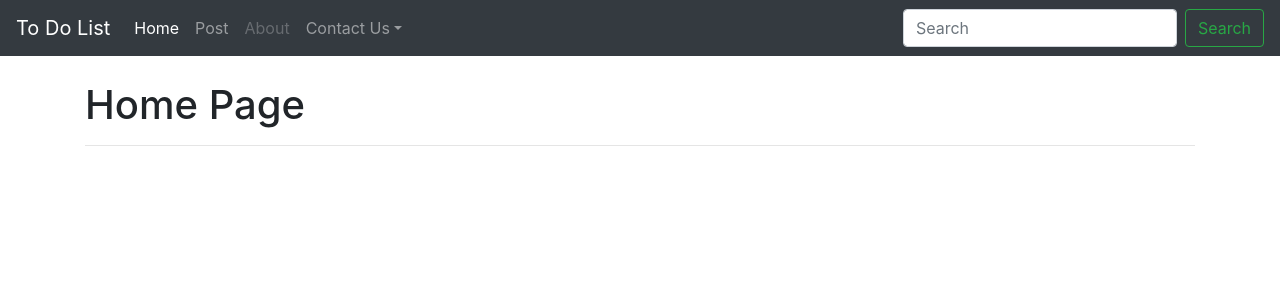
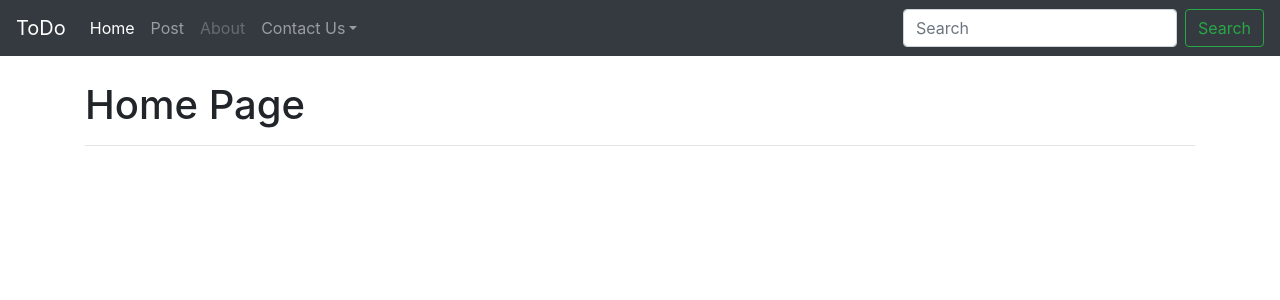
Before and after one commit to ThriledLokki983/cs50-2021, a Flask app: page / in a window 1280 px wide. Shown: the top 300 px of the page. Run offline with Flask 2, Linux system fonts and the light colour scheme; some libraries are stand-ins or nearby versions.

Commit message:
made some new changes

```diff
--- a/web-dev/my-first-website/templates/base.html
+++ b/web-dev/my-first-website/templates/base.html
@@ -9,7 +9,7 @@
 <body>
     <div class="container">
         <nav class="navbar navbar-expand-md navbar-dark fixed-top bg-dark">
-            <a class="navbar-brand" href="/">To Do List</a>
+            <a class="navbar-brand" href="/">ToDo</a>
             <button class="navbar-toggler" type="button" data-toggle="collapse" data-target="#navbarsExampleDefault" aria-controls="navbarsExampleDefault" aria-expanded="false" aria-label="Toggle navigation">
               <span class="navbar-toggler-icon"></span>
             </button>
--- a/web-dev/my-first-website/templates/index.html
+++ b/web-dev/my-first-website/templates/index.html
@@ -1,7 +1,7 @@
 {% extends 'base.html' %}
 
 {% block head %}
-<title>homepage</title>
+<title>Homepage</title>
 {% endblock %}
 
 
```
